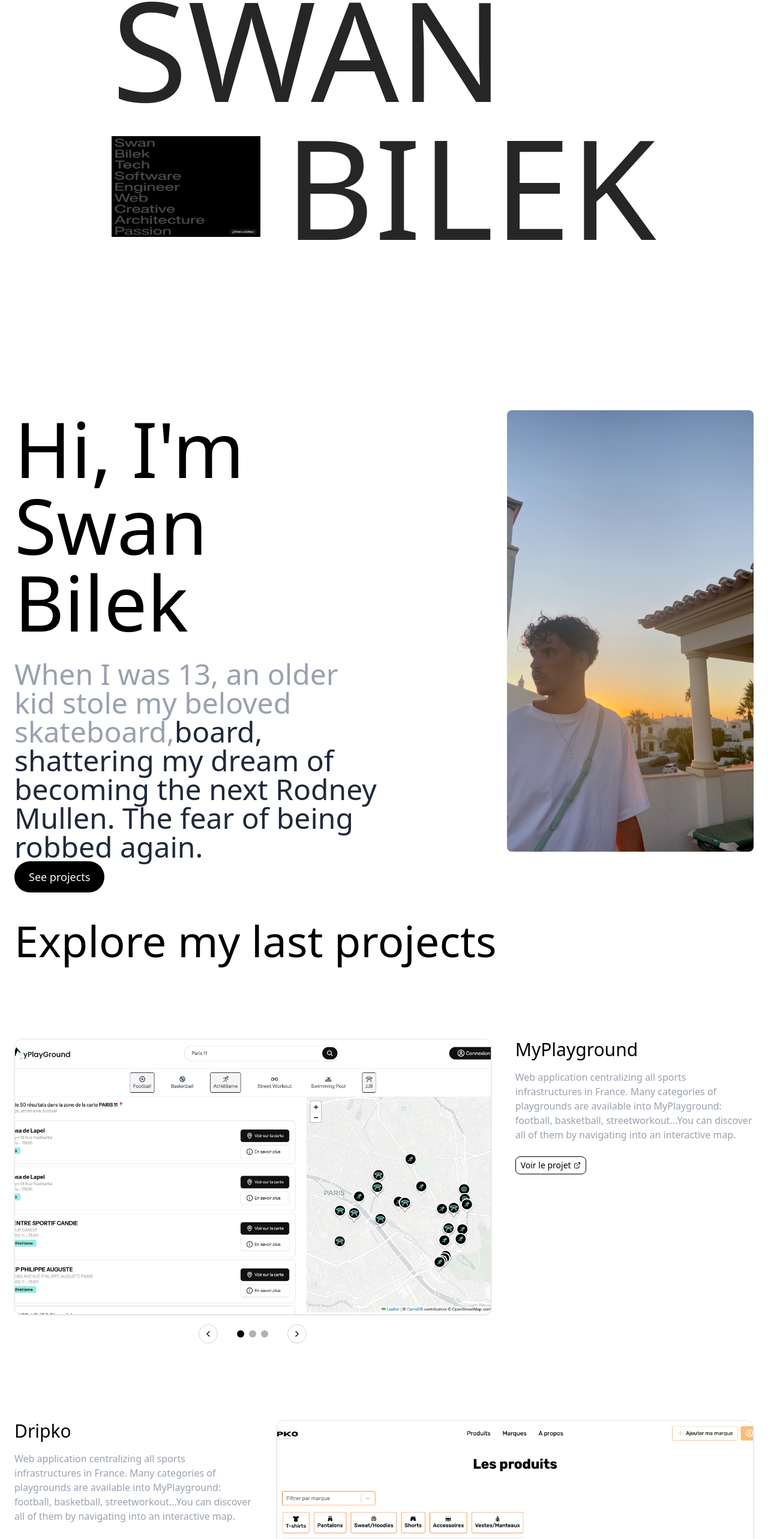
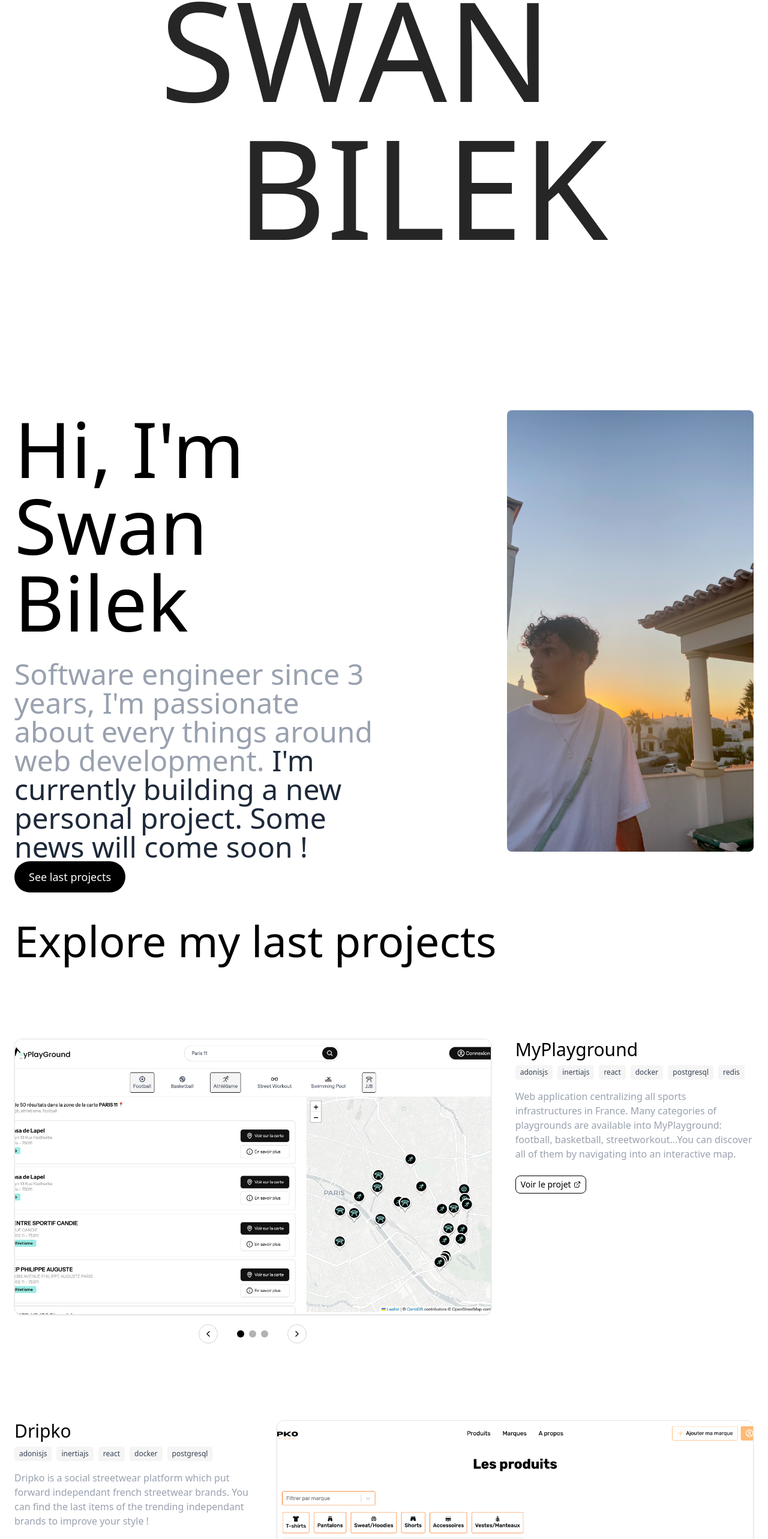
Before and after one commit to Swanbil/swan-portfolio, a React (Vite) app: page / in a window 1280 px wide. Shown: the part 228-2794 px from the top of the page at 60% size. Built offline with nearby package versions, Linux system fonts and the light colour scheme; a web font is replaced by a local one.

Commit message:
feat: customize project card

```diff
--- a/src/App.tsx
+++ b/src/App.tsx
@@ -64,14 +64,7 @@ function App() {
                     />
                   )}
                 </motion.h1>
-                <div className='flex items-center gap-10'>
-                  <motion.img
-                    src="./animation.gif"
-                    className='w-62 h-42'
-                    initial={{ opacity: 0, scale: 0.8 }}
-                    animate={{ opacity: 1, scale: 1 }}
-                    transition={{ duration: 0.8, delay: 2 }}
-                  />
+                <div className='ml-32 flex items-center gap-10'>
                   <motion.span
                     className='text-[18vw] uppercase font-thin text-neutral-800 leading-none relative'>
                     {bilekText}
@@ -112,8 +105,8 @@ function App() {
                   transition={{ duration: 0.8, ease: "easeOut", delay: 0.2 }}
                   viewport={{ once: true }}
                 >
-                  <span className='text-gray-400'>When I was 13, an older kid stole my beloved skateboard,</span>
-                  board, shattering my dream of becoming the next Rodney Mullen. The fear of being robbed again.
+                  <span className='text-gray-400'>Software engineer since 3 years, I'm passionate about every things around web development. </span>
+                  I'm currently building a new personal project. Some news will come soon !
                 </motion.p>
               </div>
             </div>
@@ -132,7 +125,7 @@ function App() {
                 whileTap={{ scale: 0.95 }}
                 transition={{ type: "spring", stiffness: 400, damping: 17 }}
               >
-                See projects
+                See last projects
               </motion.button>
             </motion.div>
 
@@ -164,11 +157,7 @@ function App() {
           {projects.map((project) => (
             <ProjectCard
               key={project.id}
-              title={project.title}
-              description={project.description}
-              images={project.images}
-              link={project.link}
-              reverse={project.reverse}
+              project={project}
             />
           ))}
 
--- a/src/components/Navbar.tsx
+++ b/src/components/Navbar.tsx
@@ -4,9 +4,7 @@ const Navbar: React.FC = () => {
     return (
         <nav className="">
             <div className="mx-auto">
-                <div className="flex justify-between items-center h-16 p-2">
-                    <div className='h-6 w-10 bg-orange-200 rounded'>
-                    </div>
+                <div className="flex justify-end items-center h-16 p-2">
                     <div className="flex space-x-12">
                         <a href="#" className="hover:text-gray-700 px-3 py-2 rounded-md text-sm font-medium transition-colors">
                             Accueil
--- a/src/components/ProjectCard.tsx
+++ b/src/components/ProjectCard.tsx
@@ -1,21 +1,15 @@
 import React, { useState, useEffect } from 'react';
 import { motion, AnimatePresence } from 'motion/react';
+import type { Project } from '../data/projects';
 
 interface ProjectCardProps {
-    title: string;
-    description: string;
-    images: string[];
-    link?: string;
-    reverse?: boolean;
+    project: Project
 }
 
 const ProjectCard: React.FC<ProjectCardProps> = ({
-    title,
-    description,
-    link,
-    images,
-    reverse = false
+    project
 }) => {
+    const { title, description, images, stacks, reverse, link } = project;
     const [currentImageIndex, setCurrentImageIndex] = useState(0);
     const [imagesLoaded, setImagesLoaded] = useState<boolean[]>([]);
     const [slideDirection, setSlideDirection] = useState<'left' | 'right'>('right');
@@ -65,15 +59,31 @@ const ProjectCard: React.FC<ProjectCardProps> = ({
             {/* Contenu texte */}
             <div className='w-1/3 h-full flex flex-col justify-between'>
                 <div>
-                    <motion.h3
-                        className='text-3xl'
+                    <div className='flex items-center gap-2'>
+                        <motion.h3
+                            className='text-3xl'
+                            initial={{ opacity: 0, x: reverse ? 50 : -50 }}
+                            whileInView={{ opacity: 1, x: 0 }}
+                            transition={{ duration: 0.6, delay: 0.2 }}
+                            viewport={{ once: true }}
+                        >
+                            {title}
+                        </motion.h3>
+                    </div>
+
+
+                    <motion.div
+                        className='w-full flex flex-wrap items-center gap-2 my-2'
                         initial={{ opacity: 0, x: reverse ? 50 : -50 }}
                         whileInView={{ opacity: 1, x: 0 }}
-                        transition={{ duration: 0.6, delay: 0.2 }}
+                        transition={{ duration: 0.6, delay: 0.4 }}
                         viewport={{ once: true }}
                     >
-                        {title}
-                    </motion.h3>
+                        {stacks?.map((stack) => (
+                            <span className='bg-neutral-100 text-gray-700 px-2 py-1 text-xs rounded'>{stack.toLocaleLowerCase()}</span>
+                        ))}
+                    </motion.div>
+
                     <motion.p
                         className='text-gray-400 text font-light mt-4 mb-6'
                         initial={{ opacity: 0, x: reverse ? 50 : -50 }}
@@ -83,6 +93,7 @@ const ProjectCard: React.FC<ProjectCardProps> = ({
                     >
                         {description}
                     </motion.p>
+
                     {link && <a
                         className='border border-black px-2 py-1 rounded-lg inline-flex items-center gap-1 hover:border-gray-400 hover:bg-neutral-100 transition-colors duration-300 text-sm font-medium'
                         href={link}
--- a/src/data/projects.ts
+++ b/src/data/projects.ts
@@ -5,6 +5,8 @@ export interface Project {
     images: string[];
     link?: string;
     reverse?: boolean;
+    stacks?: string[];
+    color: string
 }
 
 export const projects: Project[] = [
@@ -14,20 +16,26 @@ export const projects: Project[] = [
         description: "Web application centralizing all sports infrastructures in France. Many categories of playgrounds are available into MyPlayground: football, basketball, streetworkout...You can discover all of them by navigating into an interactive map.",
         images: ["./myplayground-2.png", "./myplayground-1.png", "./myplayground-3.png"],
         link: "https://my-playground.up.railway.app",
-        reverse: true
+        reverse: true,
+        stacks: ["AdonisJS", "InertiaJS", "React", "Docker", "Postgresql", "Redis"],
+        color: "blue"
     },
     {
         id: "dripko",
         title: "Dripko",
-        description: "Web application centralizing all sports infrastructures in France. Many categories of playgrounds are available into MyPlayground: football, basketball, streetworkout...You can discover all of them by navigating into an interactive map.",
+        description: "Dripko is a social streetwear platform which put forward independant french streetwear brands. You can find the last items of the trending independant brands to improve your style ! ",
         images: ["./dripko-1.png", "./dripko-4.png", "./dripko-5.png"],
-        reverse: false
+        reverse: false,
+        stacks: ["AdonisJS", "InertiaJS", "React", "Docker", "Postgresql"],
+        color: "orange"
     },
     {
         id: "todayout",
         title: "Todayout",
-        description: "Web application centralizing all sports infrastructures in France. Many categories of playgrounds are available into MyPlayground: football, basketball, streetworkout...You can discover all of them by navigating into an interactive map.",
+        description: "Find your perfect outing for the day, tailored to your current mood. ToDayOut offers a multitude of events near to you in Paris. Whether you are passionate about cinema, parties, culture or concerts, Todayout centralizes a multitude of options to entertain you and inspire you to get out of the house.",
         images: ["./todayout-1.png", "./todayout-2.png", "./todayout-3.png"],
-        reverse: true
+        reverse: true,
+        stacks: ["AdonisJS", "InertiaJS", "React", "Docker", "Postgresql"],
+        color: "violet"
     }
 ];
```
